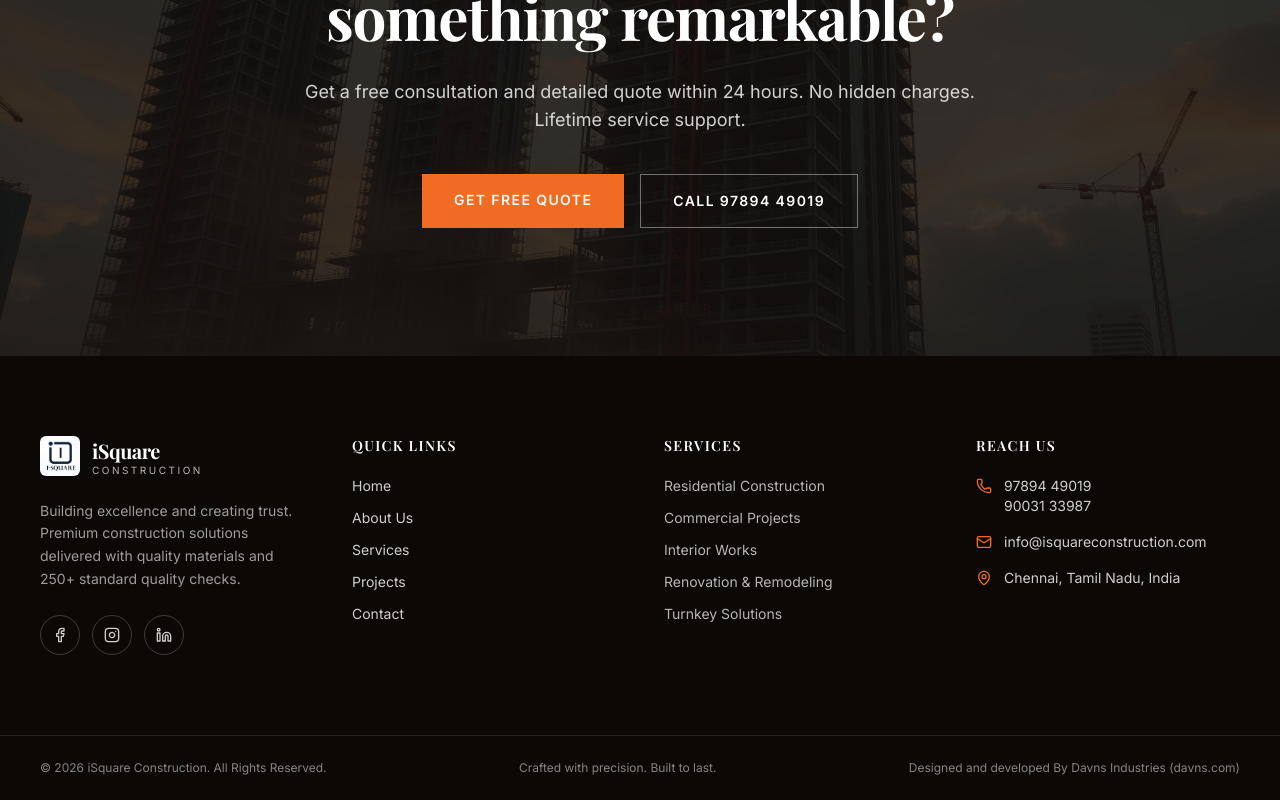
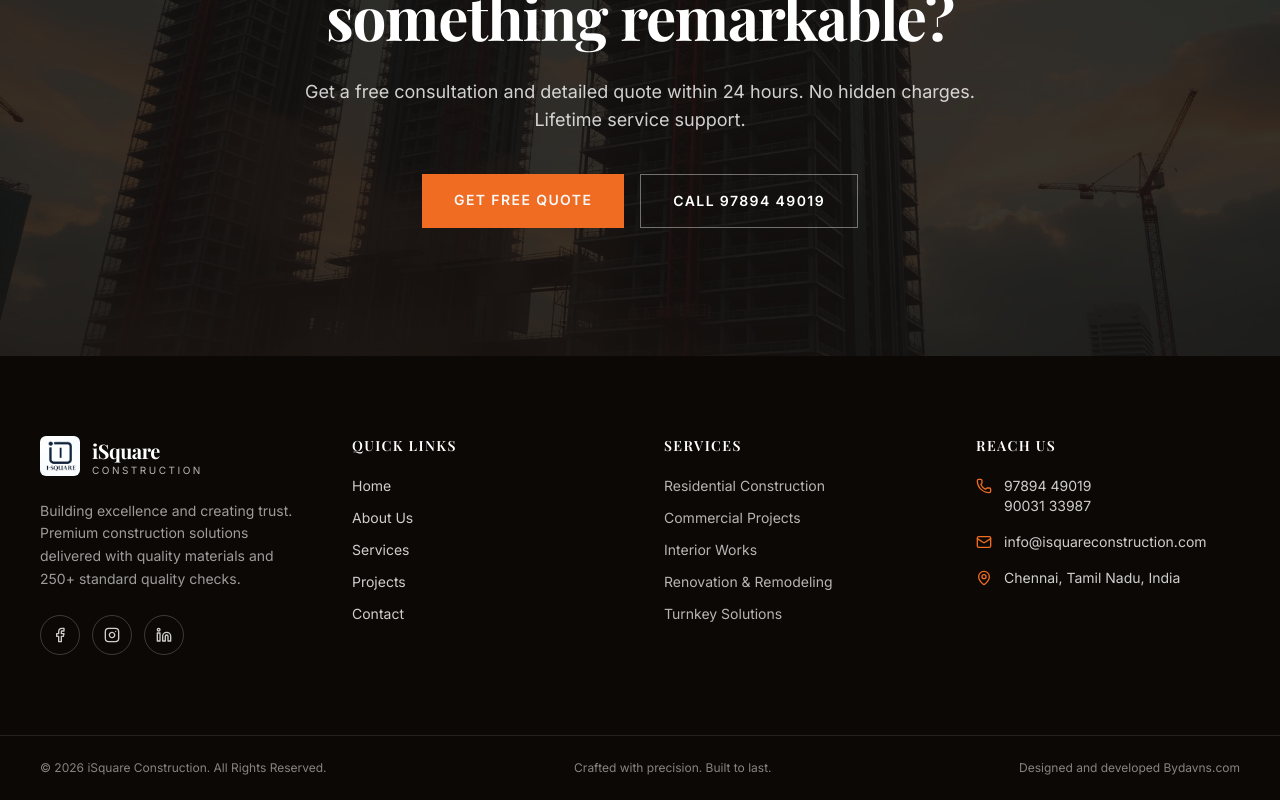
Before and after one commit to DEVASANJAY001/isquare, a React (Vite) app: page / in a window 1280 px wide. Shown: the part 9856-10656 px from the top of the page. Built offline with nearby package versions, Linux system fonts and the light colour scheme.

Commit message:
Update footer text and remove extra parentheses

```diff
--- a/src/components/Footer.tsx
+++ b/src/components/Footer.tsx
@@ -54,11 +54,10 @@ export function Footer() {
           <span>© {new Date().getFullYear()} iSquare Construction. All Rights Reserved.</span>
           <span>Crafted with precision. Built to last.</span>
           <span>
-  Designed and developed By Davns Industries (
+  Designed and developed By
   <a href="https://davns.com" target="_blank" rel="noopener noreferrer">
     davns.com
   </a>
-  )
 </span>
         </div>
       </div>
```
